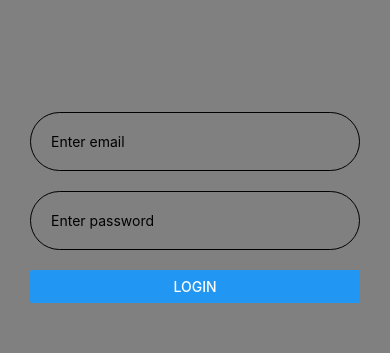
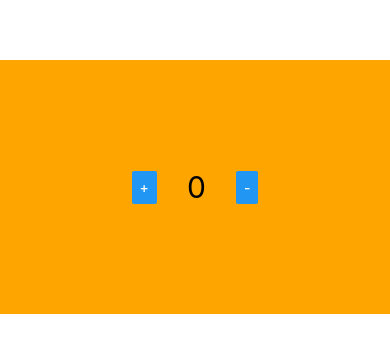
Before and after one commit to Tahir-Ul-Hassan/sevenapp-2025-summer-camp-react-native, a React Native app: screen / in a window 390 px wide. Shown: the part 235-588 px from the top of the page. Built offline with nearby package versions, Linux system fonts and the light colour scheme.

Commit message:
counter basic working

```diff
--- a/App.js
+++ b/App.js
@@ -1,5 +1,5 @@
-import StatePractice from "./src/screens/statepractice";
+import Counter from "./src/screens/counter";
 
 export default function App() {
-  return <StatePractice />;
+  return <Counter />;
 }
--- /dev/null
+++ b/src/screens/counter.js
@@ -0,0 +1,48 @@
+import { View, Text, StyleSheet, Button } from "react-native";
+import React, { useState } from "react";
+
+export default function Counter() {
+  const [count, setCount] = useState(0);
+
+  function onAddPressed() {
+    setCount(count + 1);
+  }
+
+  function onMinusPressed() {
+    setCount(count - 1);
+  }
+
+  return (
+    <View style={styles.container}>
+      <View style={styles.box}>
+        <View>
+          <Button title={"+"} onPress={onAddPressed} />
+        </View>
+
+        <Text style={styles.CounterText}>{count}</Text>
+        <View>
+          <Button title={"-"} onPress={onMinusPressed} />
+        </View>
+      </View>
+    </View>
+  );
+}
+
+const styles = StyleSheet.create({
+  container: {
+    flex: 1,
+    justifyContent: "center",
+  },
+  box: {
+    width: "100%",
+    height: "30%",
+    flexDirection: "row",
+    justifyContent: "center",
+    alignItems: "center",
+    backgroundColor: "orange",
+    gap: 30,
+  },
+  CounterText: {
+    fontSize: 30,
+  },
+});
```
